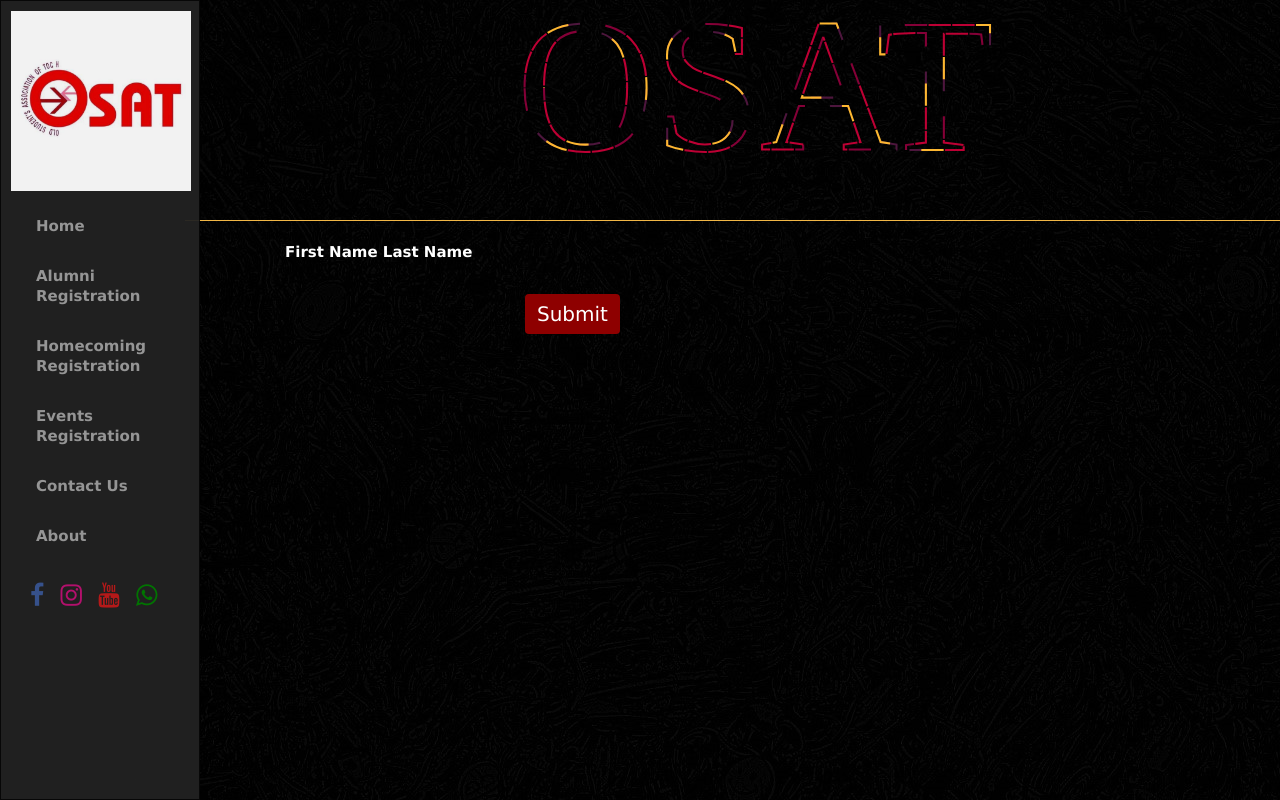
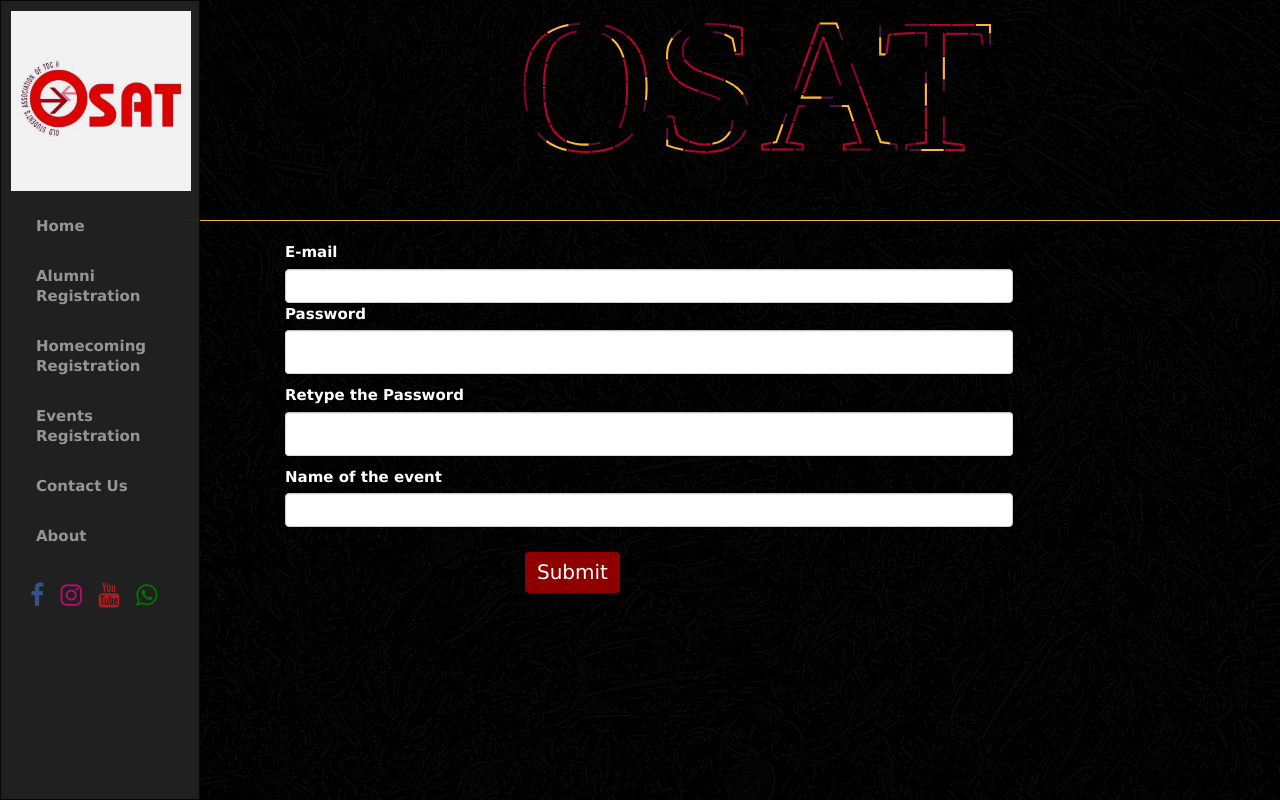
Before and after one commit to Augustinetharakan12/toch, a Django app: page /osat/ec_registration/ in a window 1280 px wide. Run offline with Django 3.2, Linux system fonts and the light colour scheme; some libraries are stand-ins or nearby versions.

Commit message:
eventregistration

```diff
--- a/osat/forms.py
+++ b/osat/forms.py
@@ -13,7 +13,8 @@ class detailsform(forms.ModelForm):
 class ec_form(forms.ModelForm):
     class Meta:
         model=ec
-        fields=('fname','lname')
+        fields=('email','password1','password2','event')
+        widgets={'password1':forms.PasswordInput(),'password2':forms.PasswordInput()}
     def __init__(self, *args, **kwargs):
         super(ec_form, self).__init__(*args, **kwargs)
         for field in iter(self.fields):
--- a/osat/models.py
+++ b/osat/models.py
@@ -33,9 +33,11 @@ class notif(models.Model):
         return self.title+' '+ self.fname
 
 class ec(models.Model):
-    fname=models.CharField(max_length=50,null=True)
-    lname=models.CharField(max_length=50,null=True)
+    email=models.CharField(max_length=50,null=True)
+    password1=models.CharField(max_length=50,null=True)
+    password2=models.CharField(max_length=50,null=True)
+    event=models.CharField(max_length=50,null=True)
     def __str__(self):
-        return ' '+ self.fname
+        return ' '+ self.email+' '+self.event
 class det(models.Model):
     h=models.CharField(max_length=50,null=True)
--- a/osat/templates/osat/ec_registration.html
+++ b/osat/templates/osat/ec_registration.html
@@ -4,10 +4,14 @@
 <div id="reg1">
     <form method="post"> {% csrf_token %}
         <div class="rform" id="reg2" style="width:120%;">
-    <label >First Name</label>
-        {{ ec_form.fname }}
-	<label >Last Name</label>
-        {{ ec_form.lname }}
+    <label >E-mail</label>
+        {{ ec_form.email }}
+    <label >Password</label>
+        {{ ec_form.password1 }}
+    <label >Retype the Password</label>
+        {{ ec_form.password2 }}
+    <label >Name of the event</label>
+        {{ ec_form.event }}
         <div class="pbutton" id="reg3">
         <input type="submit" class="btn btn-primary">
         </div>
--- a/osat/views.py
+++ b/osat/views.py
@@ -75,11 +75,13 @@ def ec_registration(request):
 
             # if a GET (or any other method) we'll create a blank form
     else:
-        return render(request, "osat/ec_registration.html", {'detailsform': detailsform()})
+        return render(request, "osat/ec_registration.html", {'ec_form': ec_form()})
 
 
 def er_registration(request):
-    return render(request,"osat/er_registration.html")
+    a=ec
+    a=a.objects.all()
+    return render(request,"osat/er_registration.html",{'a':a})
 
 def el_registration(request):
     return render(request,"osat/el_registration.html")
```
Also changed, not shown: osat/templates/osat/er_registration.html (+6 -1 lines), db.sqlite3, osat/migrations/0011_auto_20171022_0322.py (added).
